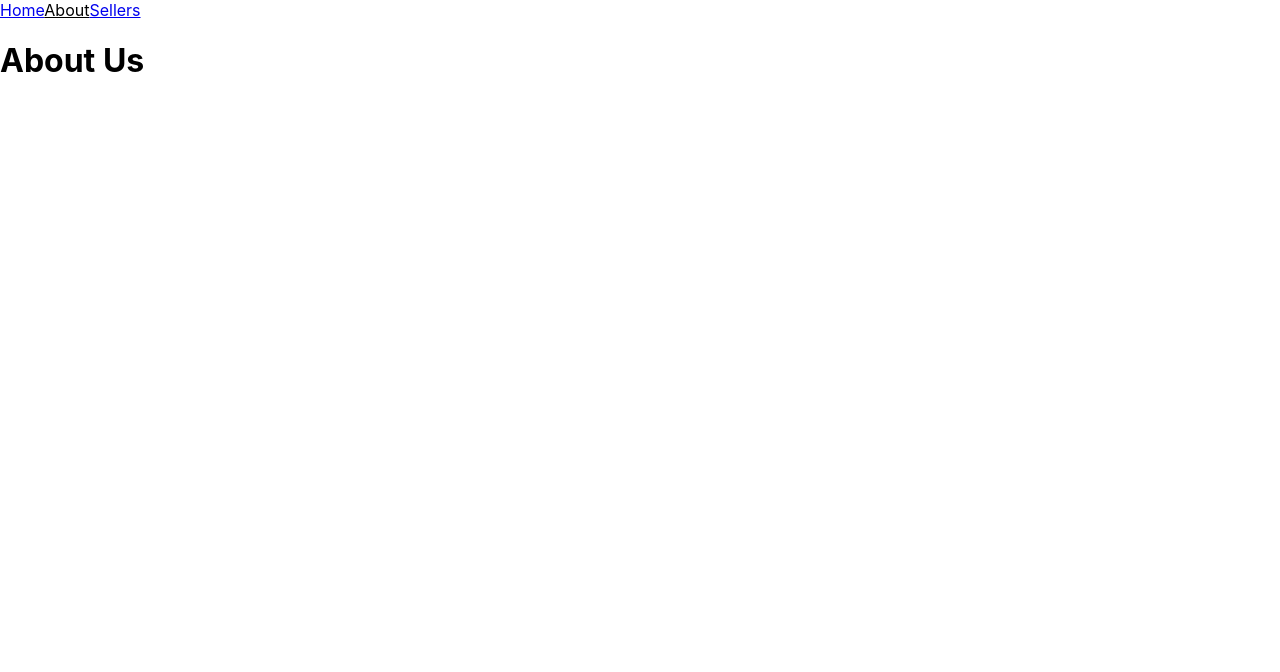
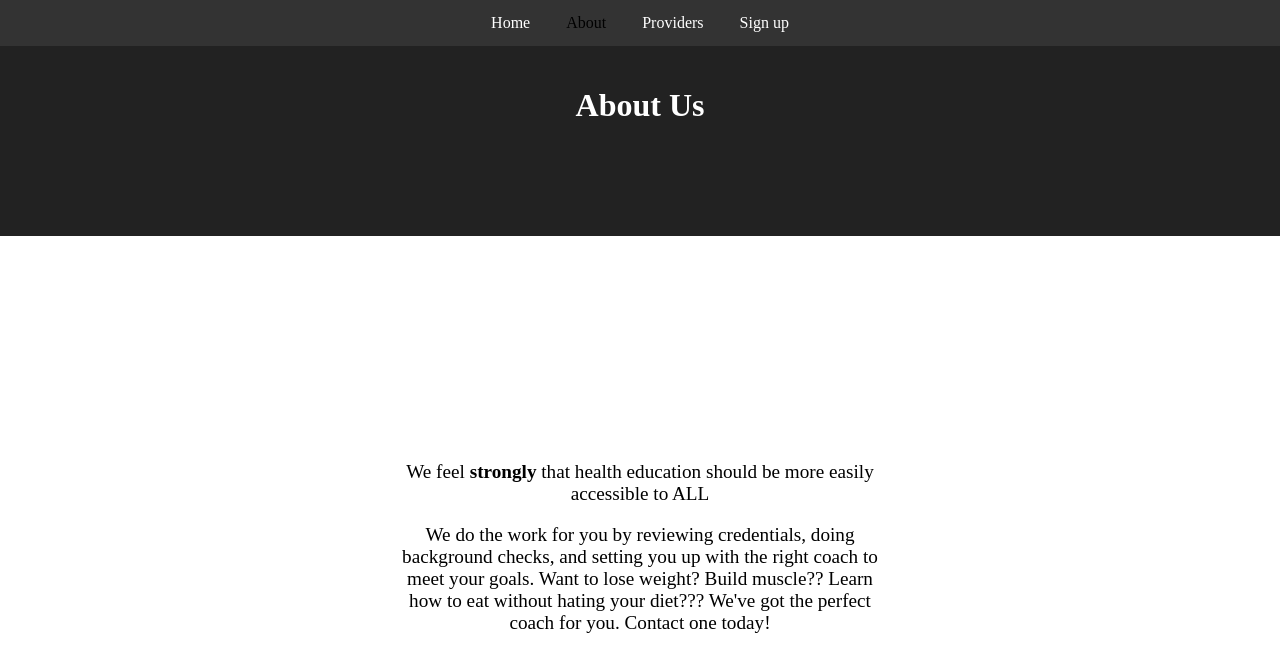
Before and after one commit to jasongutierrez1989/get-rid, a React (Create React App) app: page /about in a window 1280 px wide. Shown: the top 672 px of the page. Built offline with nearby package versions, Linux system fonts and the light colour scheme.

Commit message:
Added style to pages. Update imports to apply styling. Project complete.

```diff
--- a/src/App.css
+++ b/src/App.css
@@ -2,37 +2,42 @@
   text-align: center;
 }
 
-.App-logo {
-  height: 40vmin;
-  pointer-events: none;
-}
-
-@media (prefers-reduced-motion: no-preference) {
-  .App-logo {
-    animation: App-logo-spin infinite 20s linear;
-  }
+.navbar {
+  margin: 0;
+  padding: 14px 16px;
+  overflow: hidden;
+  background-color: #333;
+  color: #FFFFFF;
+  text-align: center;
 }
 
 .App-header {
-  background-color: #282c34;
-  min-height: 100vh;
-  display: flex;
-  flex-direction: column;
-  align-items: center;
-  justify-content: center;
-  font-size: calc(10px + 2vmin);
+  background-color: #222;
+  height: 150px;
+  padding: 20px;
   color: white;
 }
 
-.App-link {
-  color: #61dafb;
+.App-header h1 {
+  font-size: 3.5em;
 }
 
-@keyframes App-logo-spin {
-  from {
-    transform: rotate(0deg);
-  }
-  to {
-    transform: rotate(360deg);
-  }
+.App-header p {
+  font-style: italic;
 }
+
+.container {
+    position: relative;
+}
+
+.homepage-intro {
+  position: absolute;
+  top: 50%;
+  left: 50%;
+  transform: translate(-50%, -0%);
+  color: black;
+  padding: 40px 80px 40px 80px;
+  border-radius: 25px;
+  border: 2px solid #FFFFFF;
+  font-size: 120%;
+}
--- a/src/App.js
+++ b/src/App.js
@@ -8,6 +8,7 @@
 import Navbar from './components/Navbar';
 import About from './components/About';
 import Sellers from './containers/Sellers';
+import SellerForm from './containers/SellerForm';
 
 const App = (props) => {
   return (
@@ -16,7 +17,8 @@
            <Navbar />
             <Route exact path="/" component={Home} />
             <Route exact path="/about" component={About} />
-            <Route exact path="/sellers" component={Sellers} />
+            <Route exact path="/providers" component={Sellers} />
+            <Route exact path="/signup" component={SellerForm} />
           </div>
         </Router>
       );
--- a/src/components/About.js
+++ b/src/components/About.js
@@ -3,9 +3,17 @@
 const About = () => {
   return (
 
-      <div className="about-us">
-              <h1>About Us</h1>
-            </div>
+    <div className="about-us">
+        <h1>About Us</h1>
+        <div id="content">
+          </div>
+          <div className="homepage-intro">
+            <p>We feel <strong>strongly</strong> that health education should be more easily accessible to ALL</p>
+            <p>We do the work for you by reviewing credentials, doing background checks, and setting you up
+            with the right coach to meet your goals. Want to lose weight? Build muscle?? Learn how to eat without hating your
+            diet??? We've got the perfect coach for you. Contact one today!</p>
+          </div>
+        </div>
   );
 };
 
--- a/src/components/Home.js
+++ b/src/components/Home.js
@@ -1,11 +1,23 @@
 import React from 'react';
+import './home.styles.css';
 
 const Home = () => {
 
   return (
     <div className="App">
-          <h1>Get Rid!</h1>
-          <p>Come on, you know you don't need it.</p>
+      <header className="App-header">
+        <h1>Get Rid of the Gym!</h1>
+            <p>Private Personal Trainers</p>
+      </header>
+          <div className="container">
+            <div className="App-intro">
+              <div className="homepage-intro">
+                <p>Quarantine making it hard to workout? Gym and personal training
+                way too Expensive? Contact a Private Personal Trainer today!</p>
+             <br/>
+           </div>
+         </div>
+      </div>
     </div>
   );
 };
--- a/src/components/Navbar.js
+++ b/src/components/Navbar.js
@@ -1,5 +1,15 @@
 import React from 'react';
 import { NavLink } from 'react-router-dom';
+
+const link = {
+  width: '100px',
+  padding: '12px',
+  margin: '0 6px 6px',
+  background: '#333',
+  textDecoration: 'none',
+  color: 'white',
+  textAlign: 'center'
+}
 
 const Navbar = () => {
   return (
@@ -7,6 +17,7 @@
       <NavLink
         to="/"
         exact
+        style={link}
         activeStyle={{
           color: 'black'
         }}
@@ -14,17 +25,27 @@
       <NavLink
         to="/about"
         exact
+        style={link}
         activeStyle={{
           color: 'black'
         }}
       >About</NavLink>
       <NavLink
-        to="/sellers"
+        to="/providers"
         exact
+        style={link}
         activeStyle={{
           color: 'black'
         }}
-      >Sellers</NavLink>
+      >Providers</NavLink>
+      <NavLink
+        to="/signup"
+        exact
+        style={link}
+        activeStyle={{
+          color: 'black'
+        }}
+      >Sign up</NavLink>
     </div>
   );
 };
--- /dev/null
+++ b/src/components/home.styles.css
@@ -0,0 +1,18 @@
+.App-header {
+  background-color: #222;
+  height: 150px;
+  padding: 20px;
+  color: white;
+}
+
+.about-us {
+  text-align: center;
+  background-color: #222;
+  height: 150px;
+  padding: 20px;
+  color: white;
+}
+
+.App-header p {
+  font-style: italic;
+}
--- a/src/containers/SellerForm.js
+++ b/src/containers/SellerForm.js
@@ -3,6 +3,7 @@
 
 import { updateSellerFormData } from '../actions/sellerForm';
 import { createSeller } from '../actions/sellers';
+import './sellerForm.styles.css';
 
 class SellerForm extends Component {
 
@@ -25,10 +26,10 @@
 
     return (
       <div className="form">
-        <h3 className="form-intro">
-        <br/>
-        <br/>
-        Welcome! Sign up here:</h3>
+        <div className="form-intro">
+        <h1>Welcome, Sign up here:</h1>
+      </div>
+      <div className="form-form"></div>
         <form onSubmit={this.handleOnSubmit}>
           <fieldset>
           <div>
@@ -62,7 +63,7 @@
           <button type="submit">Sign up</button>
         </fieldset>
         </form>
-      </div>
+        </div>
     )
   }
 }
--- a/src/containers/Sellers.js
+++ b/src/containers/Sellers.js
@@ -3,6 +3,7 @@
 import SellerInfo from '../components/SellerInfo';
 import { getSellers } from '../actions/sellers';
 import SellerForm from './SellerForm';
+import './sellers.styles.css';
 
 class Sellers extends Component {
 
@@ -15,22 +16,14 @@
     return(
       <div className="seller-page">
         <div className="seller-info">
-              <h1>Sellers List</h1>
-            <div>
-              <div className="seller-form">
-              <SellerForm />
-            </div>
-            </div>
+          <h1>Providers List</h1>
         </div>
         <div className="seller-section">
-              <h3 className="seller-instructions">Click on a Seller items for sale!</h3>
-
           <div className="seller-section">
-              <h3 className="seller-instructions">Check out all of these sellers!</h3>
+            <h3 className="seller-instructions">Contact a coach today!</h3>
+            <div className='sellers-list'>
               {(sellers || []).map(seller => <SellerInfo key={seller.id} seller={seller} />)}
               </div>
-            <div className="show-seller" id="show-seller">
-              {this.props.children}
           </div>
         </div>
       </div>
--- /dev/null
+++ b/src/containers/sellerForm.styles.css
@@ -0,0 +1,11 @@
+.form-intro {
+  text-align: center;
+  background-color: #222;
+  height: 150px;
+  padding: 20px;
+  color: white;
+}
+
+.form-form {
+  text-align: center;
+}
--- /dev/null
+++ b/src/containers/sellers.styles.css
@@ -0,0 +1,19 @@
+.seller-info {
+  background-color: #222;
+  height: 150px;
+  padding: 20px;
+  color: white;
+  text-align: center;
+}
+
+.seller-instructions {
+  text-align: center;
+}
+
+.sellers-list {
+  width: 85vw;
+  margin: 0 auto;
+  display: grid;
+  grid-template-columns: 1fr 1fr 1fr 1fr;
+  grid-gap: 20px;
+}
--- a/src/index.css
+++ b/src/index.css
@@ -1,13 +1,4 @@
 body {
   margin: 0;
-  font-family: -apple-system, BlinkMacSystemFont, 'Segoe UI', 'Roboto', 'Oxygen',
-    'Ubuntu', 'Cantarell', 'Fira Sans', 'Droid Sans', 'Helvetica Neue',
-    sans-serif;
-  -webkit-font-smoothing: antialiased;
-  -moz-osx-font-smoothing: grayscale;
+  padding: 0;
 }
-
-code {
-  font-family: source-code-pro, Menlo, Monaco, Consolas, 'Courier New',
-    monospace;
-}
--- a/src/reducers/sellers.js
+++ b/src/reducers/sellers.js
@@ -5,7 +5,7 @@
       return action.sellers;
 
     case 'CREATE_SELLER_SUCCESS':
-      return state(action.sellers);
+      return action.sellers;
 
     default:
       return state;
```
Lines whose indentation alone changed are shown as unchanged.
